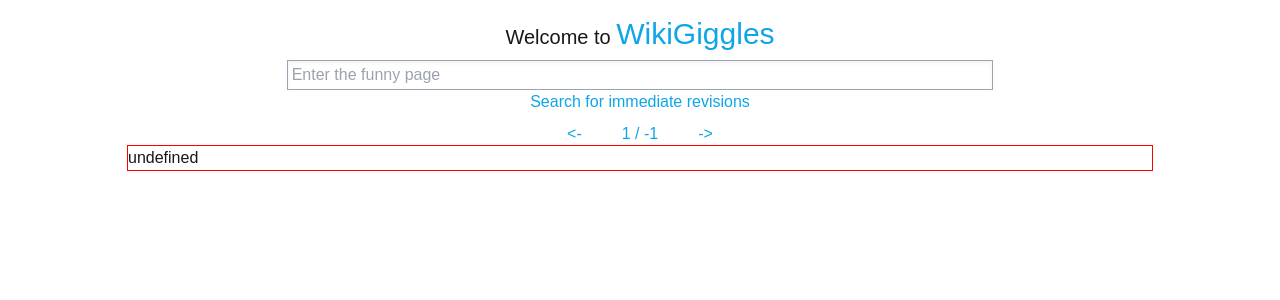
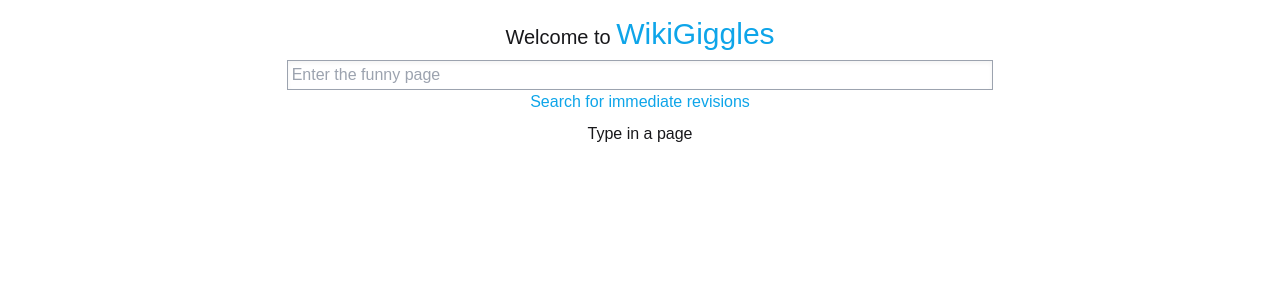
Before and after one commit to Joel-Singh/WikiGiggles, a Svelte app: page / in a window 1280 px wide. Shown: the top 300 px of the page. Built offline with nearby package versions, Linux system fonts and the light colour scheme.

Commit message:
Conditionally render RevisionDiffSlider

```diff
--- a/src/App.svelte
+++ b/src/App.svelte
@@ -1,7 +1,7 @@
 <script lang="ts">
   import RevisionDiffSlider from "./components/RevisionDiffSlider.svelte";
   import FunnySearcher from "./components/funnyRevisionSearcher.svelte";
-  let immediateRevisions: number[] = [];
+  let immediateRevisions: number[] | null = null;
 </script>
 
 <main class="h-full pt-3 flex flex-col items-center gap-2">
@@ -12,5 +12,9 @@
   </h1>
 
   <FunnySearcher bind:immediateRevisions />
-  <RevisionDiffSlider revisions={immediateRevisions} />
+  {#if immediateRevisions === null}
+    <p>Type in a page</p>
+  {:else}
+    <RevisionDiffSlider revisions={immediateRevisions} />
+  {/if}
 </main>
--- a/src/components/funnyRevisionSearcher.svelte
+++ b/src/components/funnyRevisionSearcher.svelte
@@ -2,7 +2,7 @@
   import getImmediateRevertEdits from "../wikiAPI/getImmediateRevertEdits";
 
   let pageToSearch = "";
-  export let immediateRevisions: number[] = [];
+  export let immediateRevisions: number[] | null = null;
   let searchForImmediateRevisions = async () => {
     immediateRevisions = await getImmediateRevertEdits(pageToSearch);
   };
```
